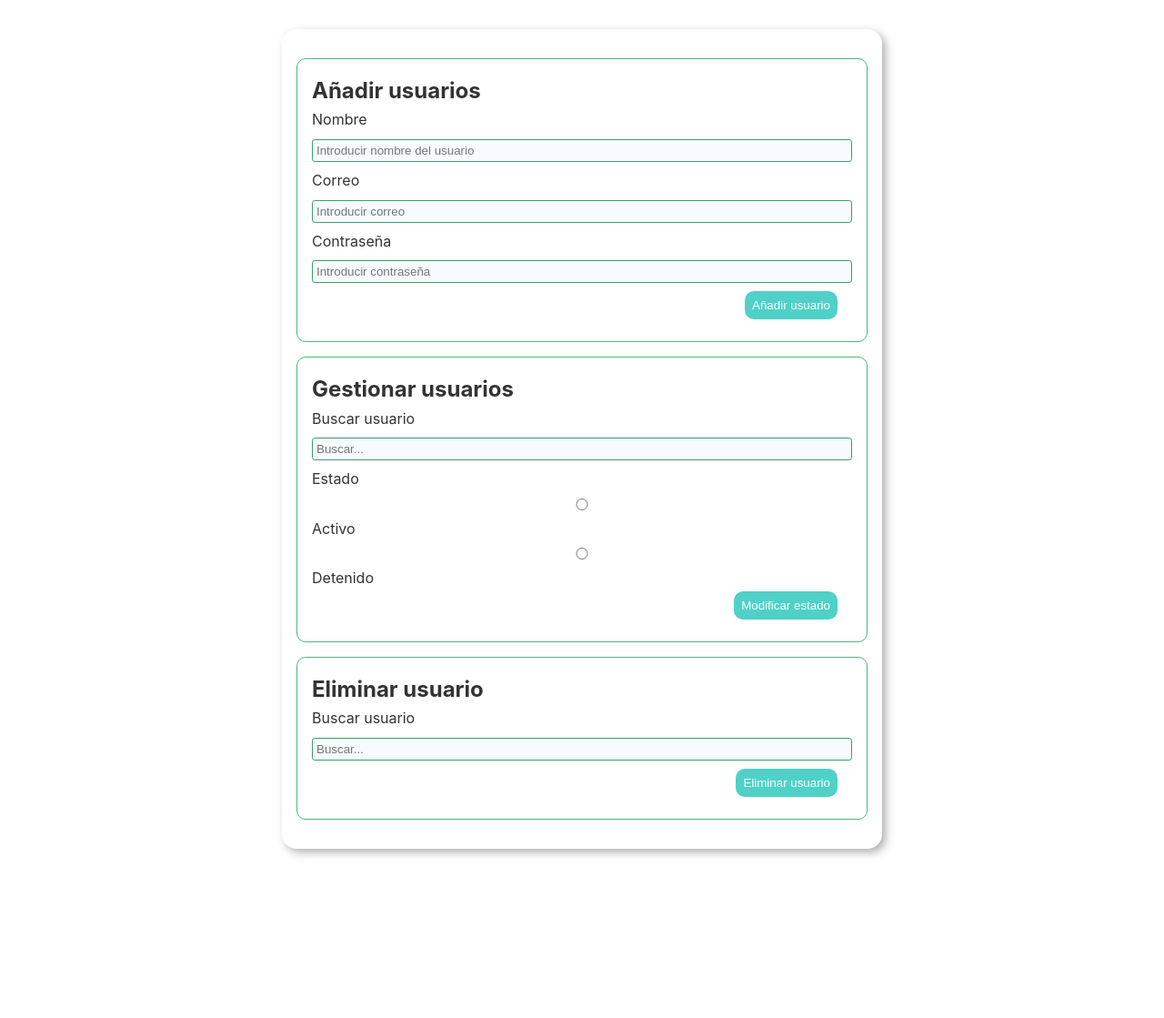
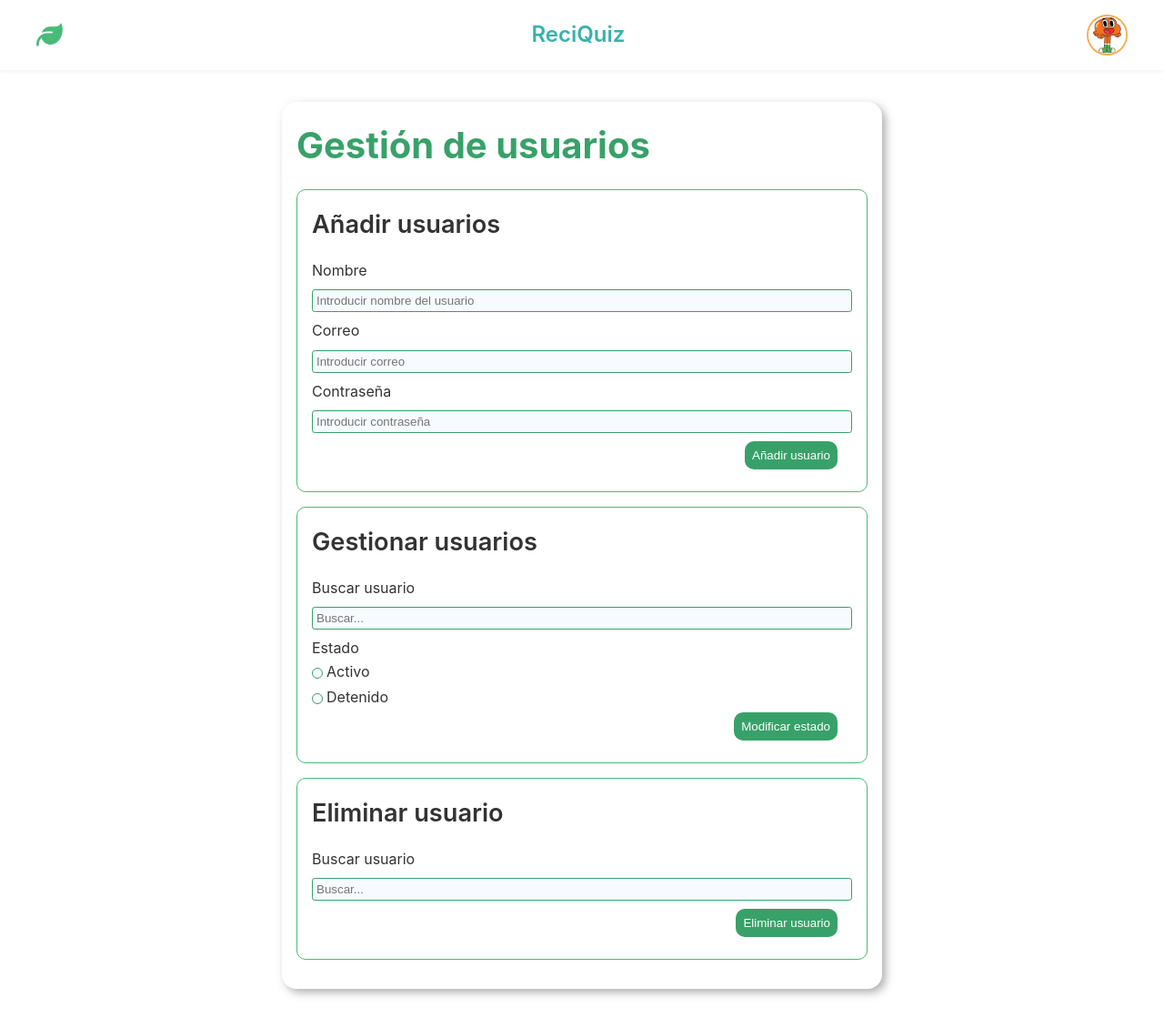
Before and after one commit to Aitor-Gocerra/proyectoLeafConection, a PHP site: page /paginas/panelControlUsuarios.html in a window 1280 px wide. Shown: the whole page at 91% size. Before the commit the page ends 942 px from the top, so only its background shows below. Run offline with PHP 8.4, Linux system fonts and the light colour scheme.

Commit message:
panel noticias - actualizacion

```diff
--- a/frontend/paginas/noticiaDiariaPx.html
+++ b/frontend/paginas/noticiaDiariaPx.html
@@ -67,5 +67,7 @@
             </form>
         </section>
     </main>
+
+    <script src="../javascript/menuDesplegable.js"></script>
 </body>
 </html>
--- a/frontend/paginas/panelControlUsuarios.html
+++ b/frontend/paginas/panelControlUsuarios.html
@@ -3,13 +3,27 @@
 <head>
     <meta charset="UTF-8">
     <meta name="viewport" content="width=device-width, initial-scale=1.0">
-    <title>Panel noticia</title>
+    <title>Panel usuarios</title>
     <link rel="stylesheet" href="../style.css">
     <link rel="stylesheet" href="https://cdnjs.cloudflare.com/ajax/libs/font-awesome/6.5.1/css/all.min.css" integrity="sha512-DTOQO9RWCH3ppGqcWaEA1BIZOC6xxalwEsw9c2QQeAIftl+Vegovlnee1c9QX4TctnWMn13TZye+giMm8e2LwA==" crossorigin="anonymous" referrerpolicy="no-referrer" />
 </head>
 <body>
+    <header>
+        <nav>
+            <i class="fas fa-leaf"></i>
+            <h3>ReciQuiz</h3>
+            <img src="../imagenes/gumball.jpg" alt="Foto de perfil" id="fotoPerfil">
+            <div id="menuDesplegable">
+                <a href="#amigos"><i class="fas fa-users"></i> Mis Amigos</a>
+                <a href="#estadisticas"><i class="fas fa-chart-bar"></i> Mis Estadísticas</a>
+                <a href="#cerrar-sesion"><i class="fas fa-sign-out-alt"></i> Cerrar Sesión</a>
+            </div>
+        </nav>
+    </header>
     <main id="usuarios_panel" class="contenedor_usuarios">
-
+        <div class="usuarios_titulo">
+            <h1>Gestión de usuarios</h1>
+        </div>
         <section class="usuarios_seccion">
             <h2 class="usuarios_titulo">Añadir usuarios</h2>
             <form action="" method="post" id="noticia_formulario">
@@ -34,8 +48,8 @@
 
                 <label for="">Estado</label>
                 <ul>
-                    <li><input type="radio" name="" id="">Activo</li>
-                    <li><input type="radio" name="" id="">Detenido</li>
+                    <li><input type="radio" name="estado" id="">Activo</li>
+                    <li><input type="radio" name="estado" id="">Detenido</li>
                 </ul>
 
 
@@ -44,6 +58,7 @@
             </form>
         </section>
 
+        <script src="../javascript/menuDesplegable.js"></script>
         <section class="usuarios_seccion">
             <h2 class="usuarios_titulo">Eliminar usuario</h2>
             <form action="" method="post" id="noticia_formulario">
--- a/frontend/style.css
+++ b/frontend/style.css
@@ -13,6 +13,7 @@ body {
     background-color: #ffffff;
     color: #333;
     line-height: 1.6;
+    padding-top: 10vh;
 }
 
 header {
@@ -322,6 +360,13 @@ main > p {
     background-color: rgb(255, 255, 255);
     box-shadow: 4px 4px 10px rgba(101, 101, 101, 0.511);
     border-radius: 1rem;
+
+    .usuarios_titulo{
+        color: var(--color-principal);
+        font-size: 1.7rem;
+        font-weight: 600;
+        margin-bottom: 1rem;
+    }
 
     .usuarios_seccion{
         border: 1px solid var(--verde-principal);
@@ -358,7 +403,7 @@ main > p {
                 right: 1rem;
                 bottom: .5rem;
                 padding: .5rem;
-                background-color: var(--turquesa-secundario);
+                background-color: var(--verde-secundario);
                 color: white;
                 border: 0;
                 border-radius: 10px;
@@ -367,7 +412,19 @@ main > p {
             ul{
                 list-style: none;
                 li{
-                    display: inline;
+                    display: flex;
+                    input[type="radio"]{
+                        appearance: none; /* Quita los estilos por defecto. */
+                        width: 0.75rem;
+                        height: 0.75rem;
+                        margin-right: .25rem;
+                        border-radius: 50%;
+                        border: 1px solid var(--verde-secundario);
+                    }
+
+                    input[type="radio"]:checked {
+                        background-color: var(--verde-secundario);
+                    }
                 }
             }
         }
--- a/frontend/stylepx.css
+++ b/frontend/stylepx.css
@@ -74,6 +74,10 @@ main {
     border: 1px solid #38a169;
 }
 
+#noticia_contenedor .titulo{
+    color: #38a169;
+}
+
 #noticia_seccion_principal{
     font-family: inherit;
     display: flow-root; /*Rompe el flotamiento*/
@@ -145,7 +149,7 @@ main {
     border: 0;
     bottom: 2%;
     border-radius: .5rem;
-    background-color: #4fd1c7;
+    background-color: #38a169;
     color: white;
     padding: 0.5rem;
 }
```
Also changed, not shown: other parts of frontend/style.css (+39 -2 lines), frontend/paginas/panelControlNoticias.html (+16 -1 lines), frontend/javascript/menuDesplegable.js (renamed from javascript/menuDashboardUsuario.js).
